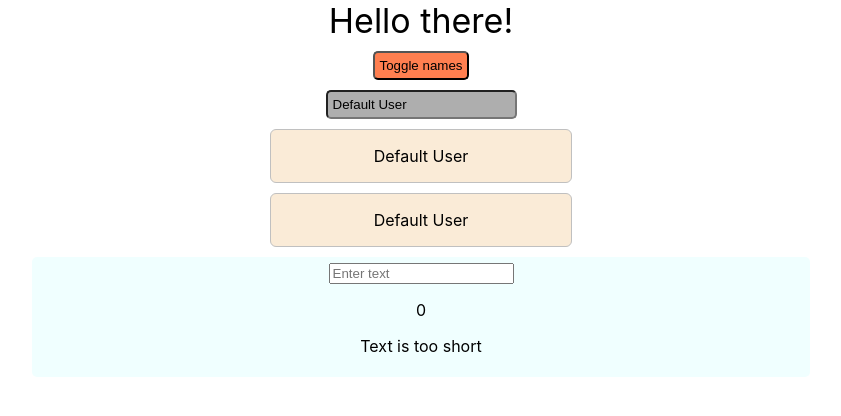
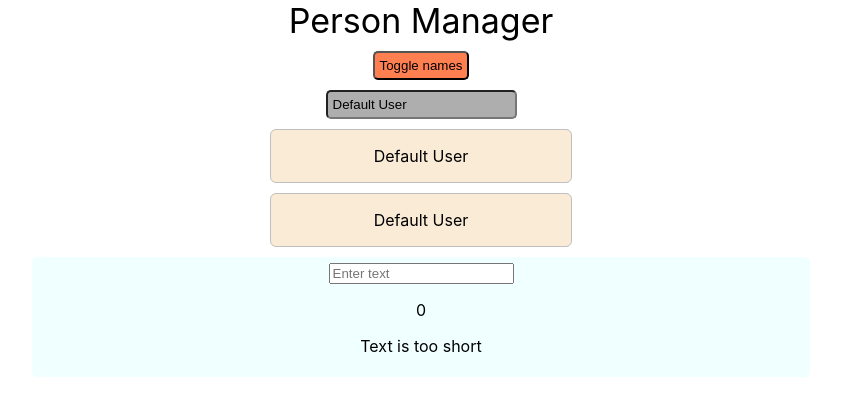
Before and after one commit to Rrroman/react-learning, a React (Create React App) app in the folder my-app/: page / in a window 1280 px wide. Shown: the top 416 px of the page, without its empty margins (219-1060 px from the left). Built offline with nearby package versions, Linux system fonts and the light colour scheme.

Commit message:
feat: add Persons component, and greeting appTitle

```diff
--- a/my-app/src/components/Greeting/Greeting.js
+++ b/my-app/src/components/Greeting/Greeting.js
@@ -4,7 +4,7 @@ import classes from './Greeting.module.css';
 const Greeting = (props) => {
   return (
     <div>
-      <div className={classes.greeting__title}>Hello there!</div>
+      <div className={classes.greeting__title}>{props.appTitle}</div>
       <button className={classes.greeting__button} onClick={props.clicked}>
         Toggle names
       </button>
--- a/my-app/src/components/Persons/Person/Person.js
+++ b/my-app/src/components/Persons/Person/Person.js
@@ -1,9 +1,9 @@
-import React from 'react';
+import React, { Component } from 'react';
 import classes from './Person.module.css';
 
-const person = (props) => {
+class Person extends Component {
+  render() {
     const random = Math.random();
-  console.log(random);
 
     if (random > 0.98) {
       throw new Error('Something went wrong');
@@ -11,19 +11,20 @@ const person = (props) => {
 
     return (
       <div className={classes.Person}>
-      <p onClick={props.deletePerson}>
-        {props.name} is here and my age is {props.age}
+        <p onClick={this.props.deletePerson}>
+          {this.props.name} is here and my age is {this.props.age}
         </p>
         <input
           className={classes['Person-input']}
           type="text"
-        onChange={props.inputNameChange}
-        defaultValue={props.name}
-        onFocus={props.selectInput}
+          onChange={this.props.changed}
+          defaultValue={this.props.name}
+          onFocus={this.props.focused}
         />
-      <p>{props.children}</p>
+        <p>{this.props.children}</p>
       </div>
     );
-};
+  }
+}
 
-export default person;
+export default Person;
--- a/my-app/src/components/Persons/Persons.js
+++ b/my-app/src/components/Persons/Persons.js
@@ -1,20 +1,23 @@
-import React from 'react';
+import React, { Component } from 'react';
 import ErrorBoundary from '../ErrorBoundary/ErrorBoundary';
 import Person from './Person/Person';
 
-const Persons = (props) =>
-  props.persons.map((person, index) => {
+class Persons extends Component {
+  render() {
+    return this.props.persons.map((person, index) => {
       return (
-      <ErrorBoundary>
+        <ErrorBoundary key={person.id}>
           <Person
             name={person.name}
             age={person.age}
-          key={person.id}
-          deletePerson={props.clicked.bind(this, index)}
-          inputNameChange={props.changed.bind(this, person.id)}
+            deletePerson={this.props.clicked.bind(this, index)}
+            changed={this.props.changed.bind(this, person.id)}
+            focused={this.props.focused}
           />
         </ErrorBoundary>
       );
     });
+  }
+}
 
 export default Persons;
--- a/my-app/src/containers/App.js
+++ b/my-app/src/containers/App.js
@@ -98,13 +98,17 @@ class App extends Component {
           persons={this.state.persons}
           clicked={this.deletePersonHandler}
           changed={this.inputNameChangeHandler}
+          focused={this.selectInputHandler}
         />
       );
     }
 
     return (
       <div className={classes.App}>
-        <Greeting clicked={this.toggleNameHandler} />
+        <Greeting
+          clicked={this.toggleNameHandler}
+          appTitle={this.props.appTitle}
+        />
         {persons}
         <UserInput
           userNameChange={this.userNameChangeHandler}
--- a/my-app/src/index.js
+++ b/my-app/src/index.js
@@ -6,7 +6,7 @@ import reportWebVitals from './reportWebVitals';
 
 ReactDOM.render(
   <React.StrictMode>
-    <App />
+    <App appTitle="Person Manager" />
   </React.StrictMode>,
   document.getElementById('root'),
 );
```
Lines whose indentation alone changed are shown as unchanged.
